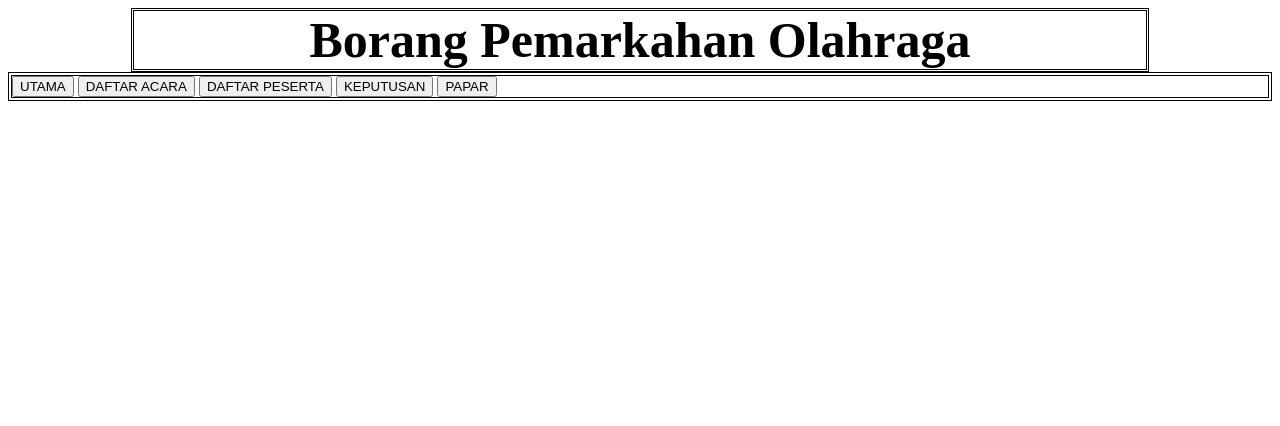
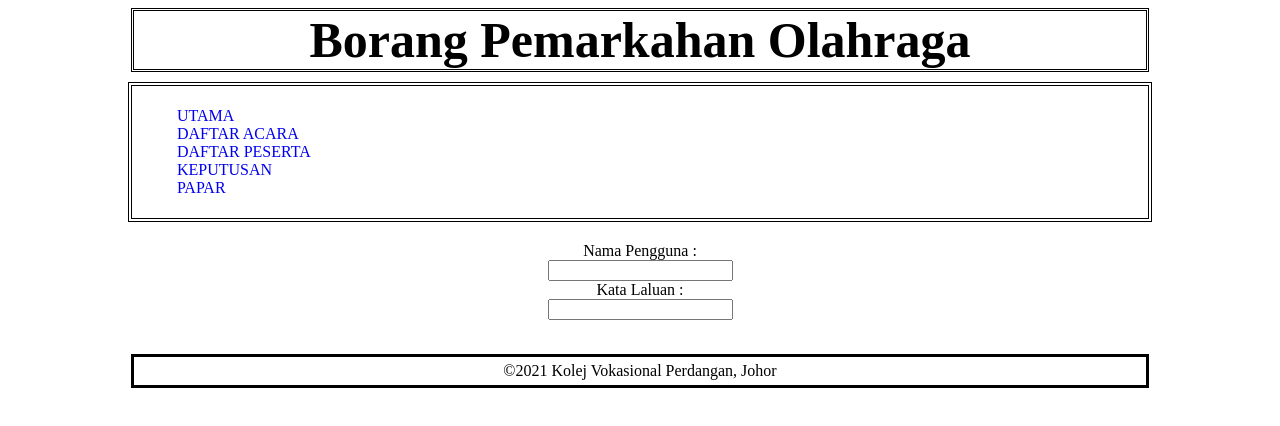
Before and after one commit to frizzdynnn/KPD1023_CSS, a plain HTML site: page divLAYOUT.html in a window 1280 px wide. Drawn offline with Linux system fonts and the light colour scheme.

Commit message:
Update divLAYOUT.html

```diff
--- a/divLAYOUT.html
+++ b/divLAYOUT.html
@@ -13,7 +13,32 @@
       .menu {
        border-style: double;
        border-width: 4;
+       width: 80%;
        margin: auto;
+       margin-top: 10px;
+       padding-top: 5px;
+       padding-bottom: 5px;
+       padding-left: 5px;
+      }
+      a {
+        text-decoration: none;
+      }
+      li {
+        list-style-type: none;
+      }
+      .kandungan {
+        width: 80%;
+        margin: auto;
+        margin-top: 20px;
+        text-align: center;
+      }
+      .nota_kaki {
+        border: solid;
+        width: 80%;
+        margin: auto;
+        padding-top: 5px;
+        padding-bottom: 5px;
+        text-align: center;
       }
     </style>
   </head>
@@ -24,13 +49,31 @@
     <div class="ini_ialah_header">
       Borang Pemarkahan Olahraga
     </div>
+
     <!-- Baris Menu Bermula -->
     <div class="menu">
-      <a href="#"><button>UTAMA</button></a>
-      <a href="#"><button>DAFTAR ACARA</button></a>
-      <a href="#"><button>DAFTAR PESERTA</button></a>
-      <a href="#"><button>KEPUTUSAN</button></a>
-      <a href="#"><button>PAPAR</button></a>
+    <ul>
+    <li><a href="#">UTAMA</a></li>
+    <li><a href="#">DAFTAR ACARA</a></li>
+    <li><a href="#">DAFTAR PESERTA</a></li>
+    <li><a href="#">KEPUTUSAN</a></li>
+    <li><a href="#">PAPAR</a></li>
+    </ul>
     </div>
+
+    <!-- Baris Content Mula -->
+    <div class="kandungan">
+    <form action="">
+    Nama Pengguna :<br>
+    <input type="text" name="" id=""><br>
+    Kata Laluan :<br>
+    <input type="password" name="" id=""><br>
+    </form>
+    </div>
+    <br>
+    <div class="nota_kaki">
+    &copy;2021 Kolej Vokasional Perdangan, Johor
+    </div>
+
   </body>
 </html>
```
